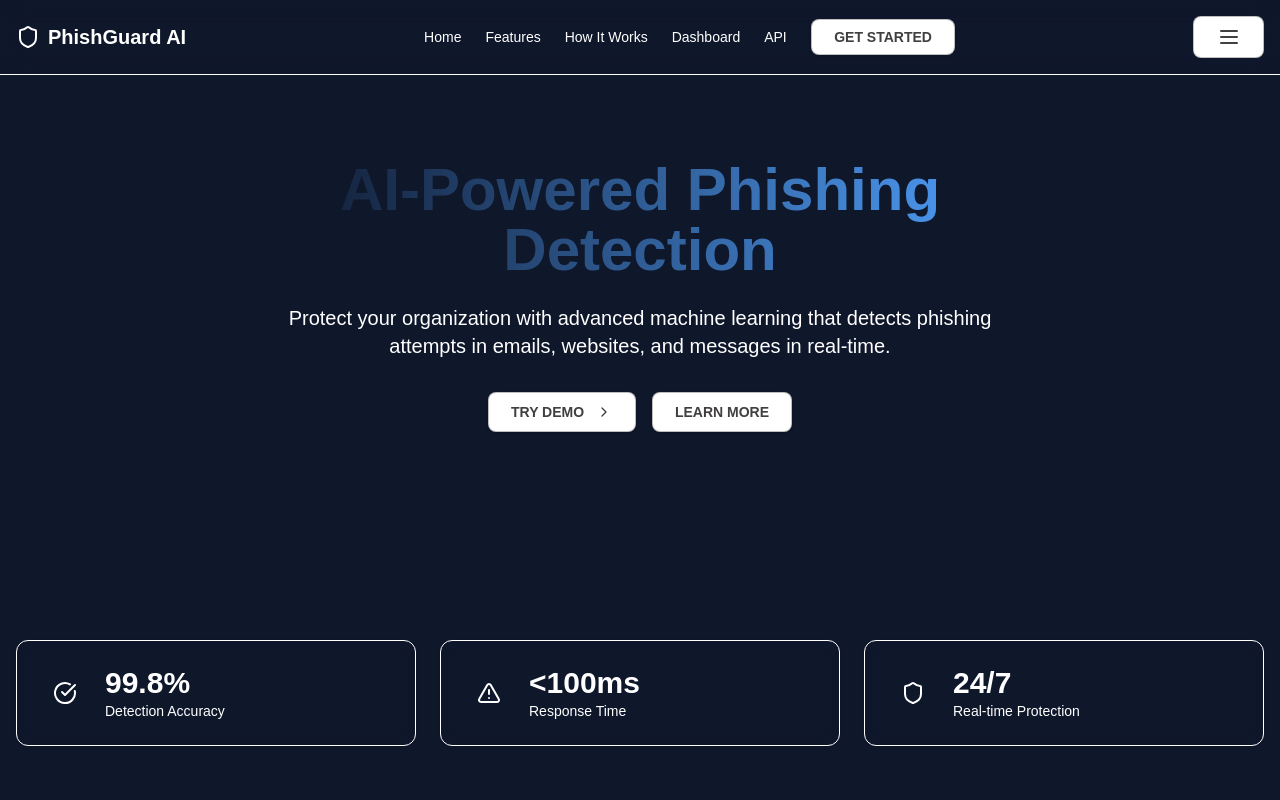
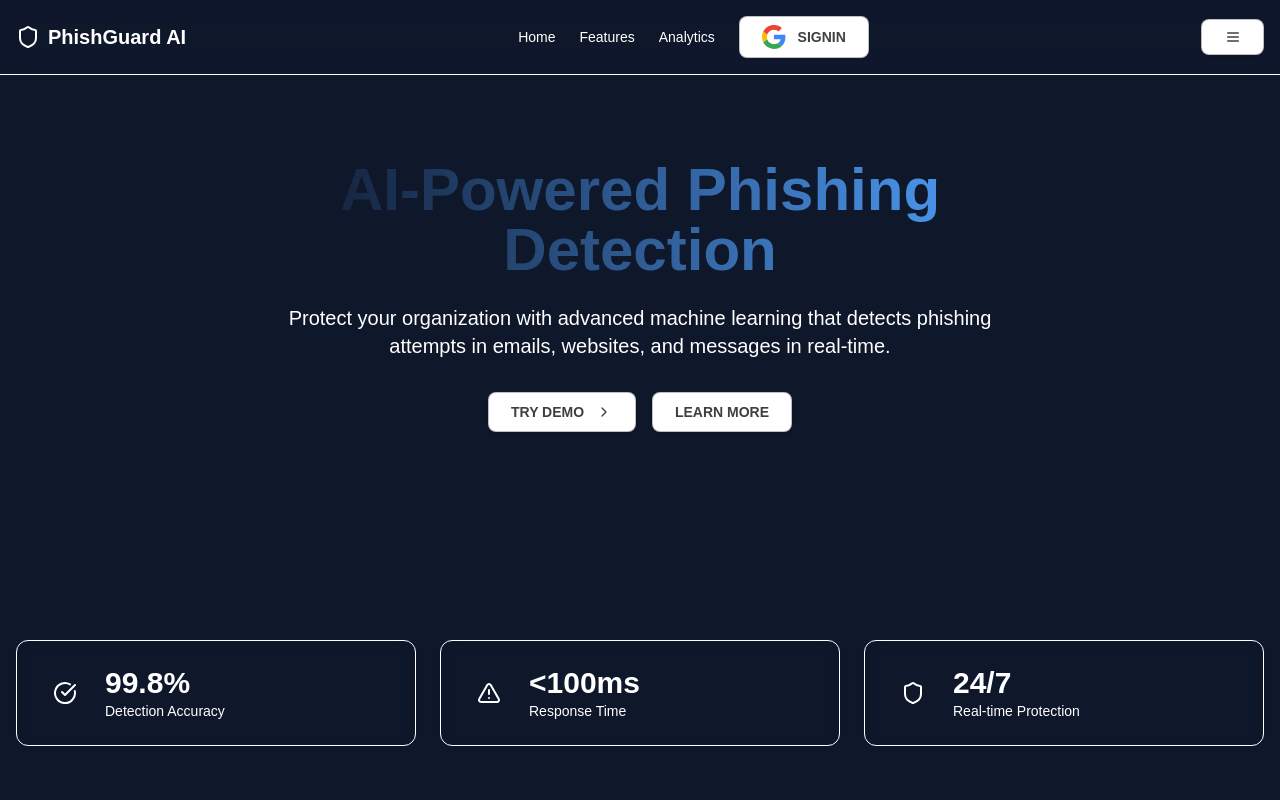
Before and after one commit to anshshah23/LockNCode_Abhishek, a Next.js app in the folder lockncode_abhishek/: page / in a window 1280 px wide. Shown: the top 800 px of the page. Built offline with nearby package versions, Linux system fonts and the light colour scheme.

Commit message:
navbar perf

```diff
--- a/lockncode_abhishek/src/components/Navbar.jsx
+++ b/lockncode_abhishek/src/components/Navbar.jsx
@@ -4,6 +4,7 @@
 import { Shield, Menu, X } from "lucide-react";
 import useGoogleTranslate from "@/hooks/useGoogleTranslate";
 import { Button } from "@/components/ui/button";
+import '@/styles/nav.css'
 
 export default function Navbar() {
     useGoogleTranslate(); // Initialize Google Translate
@@ -22,19 +23,18 @@
     // Define your links dynamically
     const Links = [
         { name: "Home", link: "/" },
-        { name: "Features", link: "#features" },
-        { name: "How It Works", link: "#how-it-works" },
-        { name: "Dashboard", link: "#dashboard" },
-        { name: "API", link: "#api" },
+        { name: "Features", link: "/features" },
+        { name: "Analytics", link: "/analytics" },
     ];
 
     return (
         <header className={`fixed top-0 left-0 right-0 z-50 bg-background/80 backdrop-blur-md border-b border-muted transition-all duration-300 text-white ${isScrolled ? "shadow-md" : ""}`}>
             <div className="container mx-auto px-4 py-4 flex justify-between items-center">
-                {/* Logo */}
                 <div className="flex items-center gap-2">
                     <Shield className="h-6 w-6 text-primary" />
-                    <span className="font-bold text-xl">PhishGuard AI</span>
+                    <span className="font-bold text-xl">
+                        <Link href="/">PhishGuard AI</Link>
+                    </span>
                 </div>
 
                 {/* Desktop Navigation */}
@@ -44,29 +44,46 @@
                             {link.name}
                         </Link>
                     ))}
-                    <Button>Get Started</Button>
+                    <button class="button">
+                        <svg xmlns="http://www.w3.org/2000/svg" preserveAspectRatio="xMidYMid" viewBox="0 0 256 262">
+                            <path fill="#4285F4" d="M255.878 133.451c0-10.734-.871-18.567-2.756-26.69H130.55v48.448h71.947c-1.45 12.04-9.283 30.172-26.69 42.356l-.244 1.622 38.755 30.023 2.685.268c24.659-22.774 38.875-56.282 38.875-96.027"></path>
+                            <path fill="#34A853" d="M130.55 261.1c35.248 0 64.839-11.605 86.453-31.622l-41.196-31.913c-11.024 7.688-25.82 13.055-45.257 13.055-34.523 0-63.824-22.773-74.269-54.25l-1.531.13-40.298 31.187-.527 1.465C35.393 231.798 79.49 261.1 130.55 261.1"></path>
+                            <path fill="#FBBC05" d="M56.281 156.37c-2.756-8.123-4.351-16.827-4.351-25.82 0-8.994 1.595-17.697 4.206-25.82l-.073-1.73L15.26 71.312l-1.335.635C5.077 89.644 0 109.517 0 130.55s5.077 40.905 13.925 58.602l42.356-32.782"></path>
+                            <path fill="#EB4335" d="M130.55 50.479c24.514 0 41.05 10.589 50.479 19.438l36.844-35.974C195.245 12.91 165.798 0 130.55 0 79.49 0 35.393 29.301 13.925 71.947l42.211 32.783c10.59-31.477 39.891-54.251 74.414-54.251"></path>
+                        </svg>
+                        SignIn
+                    </button>
                 </nav>
 
                 {/* Mobile Menu Toggle */}
-                <button className="md:hidden" onClick={() => setIsMenuOpen(!isMenuOpen)}>
+                <Button className="md:hidden" onClick={() => setIsMenuOpen(!isMenuOpen)}>
                     {isMenuOpen ? <X className="h-6 w-6" /> : <Menu className="h-6 w-6" />}
-                </button>
+                </Button>
             </div>
 
             {/* Mobile Navigation */}
             {isMenuOpen && (
-                <div className="md:hidden absolute top-16 left-0 w-full bg-background shadow-lg border-t border-muted">
-                    <div className="flex flex-col items-center gap-4 py-4">
+                <div className="md:hidden absolute top-16 left-0 w-full bg-slate-950 h-screen shadow-lg border-t border-muted">
+                    <div className="flex flex-col items-center gap-4 py-4 h-full justify-start">
                         {Links.map((link) => (
                             <Link
                                 key={link.name}
                                 href={link.link}
-                                className="text-sm hover:text-primary transition-colors"
+                                className="text-lg hover:text-primary transition-colors"
                                 onClick={() => setIsMenuOpen(false)}
                             >
                                 {link.name}
                             </Link>
                         ))}
+                        <button class="button">
+                            <svg xmlns="http://www.w3.org/2000/svg" preserveAspectRatio="xMidYMid" viewBox="0 0 256 262">
+                                <path fill="#4285F4" d="M255.878 133.451c0-10.734-.871-18.567-2.756-26.69H130.55v48.448h71.947c-1.45 12.04-9.283 30.172-26.69 42.356l-.244 1.622 38.755 30.023 2.685.268c24.659-22.774 38.875-56.282 38.875-96.027"></path>
+                                <path fill="#34A853" d="M130.55 261.1c35.248 0 64.839-11.605 86.453-31.622l-41.196-31.913c-11.024 7.688-25.82 13.055-45.257 13.055-34.523 0-63.824-22.773-74.269-54.25l-1.531.13-40.298 31.187-.527 1.465C35.393 231.798 79.49 261.1 130.55 261.1"></path>
+                                <path fill="#FBBC05" d="M56.281 156.37c-2.756-8.123-4.351-16.827-4.351-25.82 0-8.994 1.595-17.697 4.206-25.82l-.073-1.73L15.26 71.312l-1.335.635C5.077 89.644 0 109.517 0 130.55s5.077 40.905 13.925 58.602l42.356-32.782"></path>
+                                <path fill="#EB4335" d="M130.55 50.479c24.514 0 41.05 10.589 50.479 19.438l36.844-35.974C195.245 12.91 165.798 0 130.55 0 79.49 0 35.393 29.301 13.925 71.947l42.211 32.783c10.59-31.477 39.891-54.251 74.414-54.251"></path>
+                            </svg>
+                            SignIn
+                        </button>
                         <Button onClick={() => setIsMenuOpen(false)}>Get Started</Button>
                     </div>
                 </div>
--- /dev/null
+++ b/lockncode_abhishek/src/styles/nav.css
@@ -0,0 +1,28 @@
+/* From Uiverse.io by Yaya12085 */
+button {
+    max-width: 320px;
+    display: flex;
+    padding: 0.5rem 1.4rem;
+    font-size: 0.875rem;
+    line-height: 1.25rem;
+    font-weight: 700;
+    text-align: center;
+    text-transform: uppercase;
+    vertical-align: middle;
+    align-items: center;
+    border-radius: 0.5rem;
+    border: 1px solid rgba(0, 0, 0, 0.25);
+    gap: 0.75rem;
+    color: rgb(65, 63, 63);
+    background-color: #fff;
+    cursor: pointer;
+    transition: all .6s ease;
+  }
+
+  .button svg {
+    height: 24px;
+  }
+
+  button:hover {
+    transform: scale(1.02);
+  }
```
